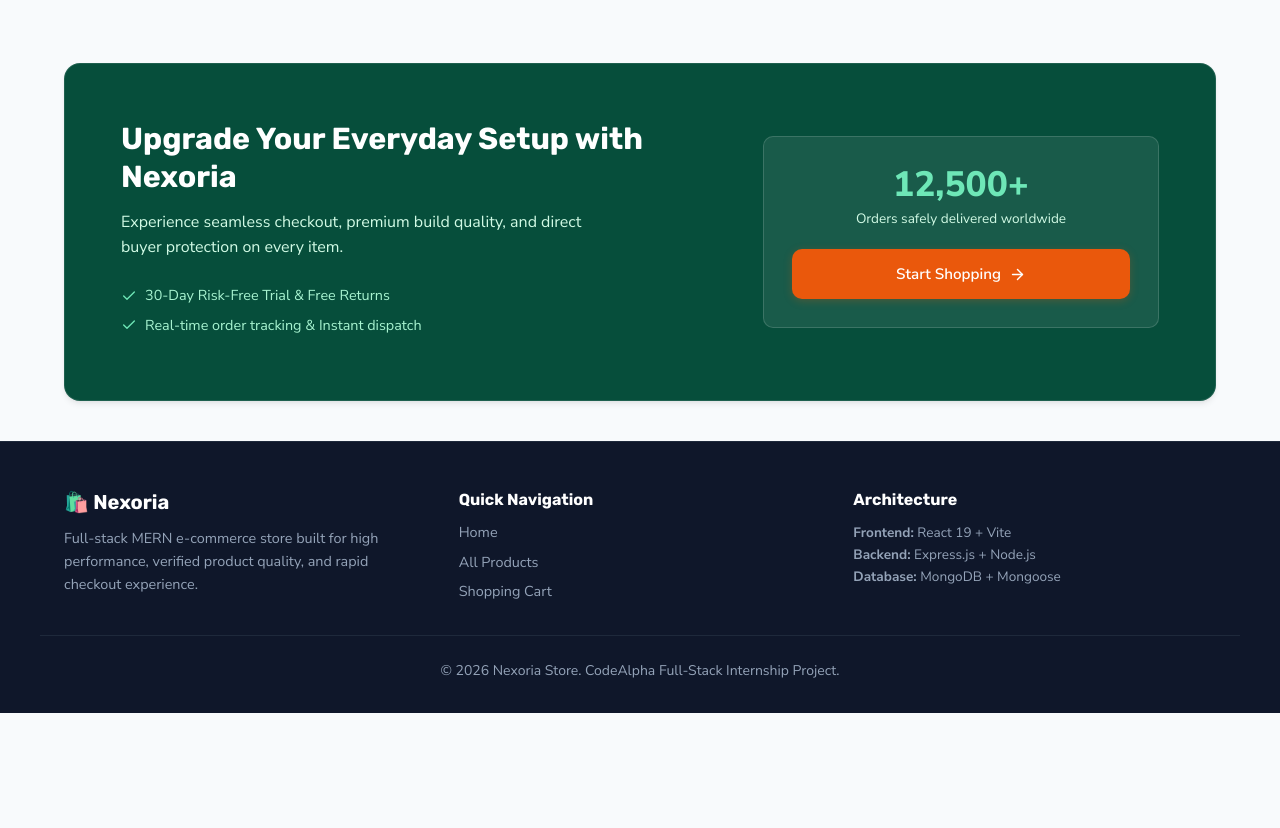
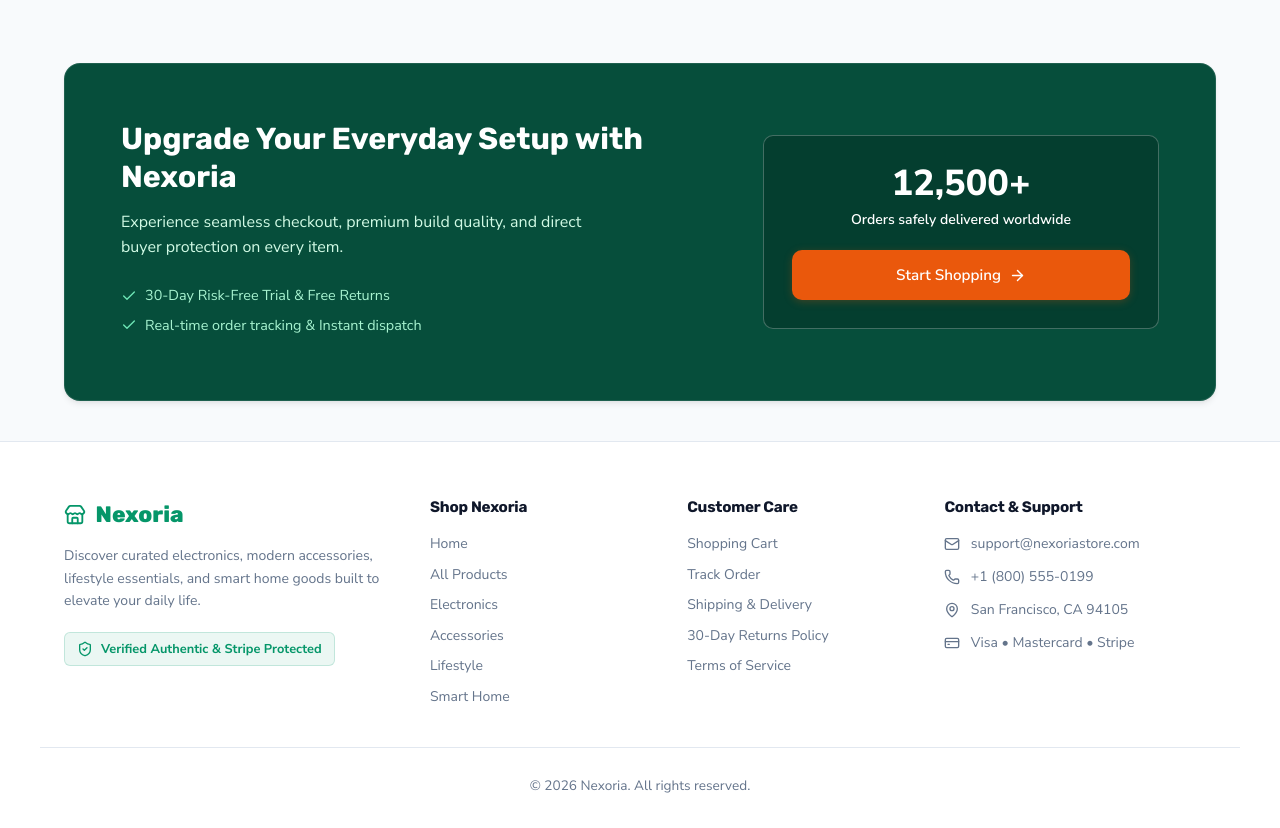
Before and after one commit to code-with-saad/CodeAlpha_Nexoria, a React (Vite) app in the folder client/: page / in a window 1280 px wide. Shown: the part 1320-2148 px from the top of the page. Before the commit the page ends 2033 px from the top, so only its background shows below. Built offline with nearby package versions, Linux system fonts and the light colour scheme; no server answers.

Commit message:
Feat: fixed design issues, and removed emojis

```diff
--- a/client/index.html
+++ b/client/index.html
@@ -5,7 +5,7 @@
     <link rel="icon" type="image/svg+xml" href="/vite.svg" />
     <meta name="viewport" content="width=device-width, initial-scale=1.0" />
     <meta name="description" content="Nexoria — Modern Full-Stack MERN E-Commerce Store. Quality products, fast delivery, and premium shopping experience." />
-    <title>Nexoria — E-commerce Store</title>
+    <title>Nexoria | E-commerce Store</title>
 
     <!-- Google Fonts: Rubik & Nunito Sans -->
     <link rel="preconnect" href="https://fonts.googleapis.com">
--- a/client/src/components/Footer.jsx
+++ b/client/src/components/Footer.jsx
@@ -1,40 +1,77 @@
 import React from 'react';
 import { Link } from 'react-router-dom';
+import { Store, Mail, Phone, MapPin, ShieldCheck, CreditCard, Heart } from 'lucide-react';
 
 export default function Footer() {
   return (
     <footer className="footer">
-      <div className="container" style={{ display: 'grid', gridTemplateColumns: 'repeat(auto-fit, minmax(220px, 1fr))', gap: '2rem', marginBottom: '2rem' }}>
-        <div>
-          <h3 style={{ color: '#ffffff', fontSize: '1.25rem', marginBottom: '0.75rem', display: 'flex', alignItems: 'center', gap: '0.5rem' }}>
-            🛍️ Nexoria
-          </h3>
-          <p style={{ fontSize: '0.9rem', lineHeight: '1.6', color: '#94a3b8' }}>
-            Full-stack MERN e-commerce store built for high performance, verified product quality, and rapid checkout experience.
+      <div className="container footer-grid">
+        {/* BRAND & ABOUT */}
+        <div className="footer-col">
+          <div className="footer-brand">
+            <Store size={22} className="footer-brand-icon" />
+            <span>Nexoria</span>
+          </div>
+          <p className="footer-desc">
+            Discover curated electronics, modern accessories, lifestyle essentials, and smart home goods built to elevate your daily life.
           </p>
+          <div className="footer-trust-badge">
+            <ShieldCheck size={16} />
+            <span>Verified Authentic &amp; Stripe Protected</span>
+          </div>
         </div>
 
-        <div>
-          <h4 style={{ color: '#ffffff', fontSize: '1rem', marginBottom: '0.75rem' }}>Quick Navigation</h4>
-          <ul style={{ listStyle: 'none', display: 'flex', flexDirection: 'column', gap: '0.5rem', fontSize: '0.9rem' }}>
-            <li><Link to="/" style={{ color: '#94a3b8', transition: 'color 0.2s' }}>Home</Link></li>
-            <li><Link to="/products" style={{ color: '#94a3b8', transition: 'color 0.2s' }}>All Products</Link></li>
-            <li><Link to="/cart" style={{ color: '#94a3b8', transition: 'color 0.2s' }}>Shopping Cart</Link></li>
+        {/* QUICK LINKS */}
+        <div className="footer-col">
+          <h4 className="footer-heading">Shop Nexoria</h4>
+          <ul className="footer-links">
+            <li><Link to="/">Home</Link></li>
+            <li><Link to="/products">All Products</Link></li>
+            <li><Link to="/products?category=Electronics">Electronics</Link></li>
+            <li><Link to="/products?category=Accessories">Accessories</Link></li>
+            <li><Link to="/products?category=Lifestyle">Lifestyle</Link></li>
+            <li><Link to="/products?category=Home">Smart Home</Link></li>
           </ul>
         </div>
 
-        <div>
-          <h4 style={{ color: '#ffffff', fontSize: '1rem', marginBottom: '0.75rem' }}>Architecture</h4>
-          <p style={{ fontSize: '0.85rem', color: '#94a3b8', lineHeight: '1.6' }}>
-            <strong>Frontend:</strong> React 19 + Vite<br />
-            <strong>Backend:</strong> Express.js + Node.js<br />
-            <strong>Database:</strong> MongoDB + Mongoose
-          </p>
+        {/* CUSTOMER CARE */}
+        <div className="footer-col">
+          <h4 className="footer-heading">Customer Care</h4>
+          <ul className="footer-links">
+            <li><Link to="/cart">Shopping Cart</Link></li>
+            <li><Link to="/orders">Track Order</Link></li>
+            <li><Link to="/products">Shipping &amp; Delivery</Link></li>
+            <li><Link to="/products">30-Day Returns Policy</Link></li>
+            <li><Link to="/products">Terms of Service</Link></li>
+          </ul>
+        </div>
+
+        {/* CONTACT & SUPPORT */}
+        <div className="footer-col">
+          <h4 className="footer-heading">Contact &amp; Support</h4>
+          <ul className="footer-contact-list">
+            <li>
+              <Mail size={16} />
+              <span>support@nexoriastore.com</span>
+            </li>
+            <li>
+              <Phone size={16} />
+              <span>+1 (800) 555-0199</span>
+            </li>
+            <li>
+              <MapPin size={16} />
+              <span>San Francisco, CA 94105</span>
+            </li>
+            <li>
+              <CreditCard size={16} />
+              <span>Visa &bull; Mastercard &bull; Stripe</span>
+            </li>
+          </ul>
         </div>
       </div>
 
       <div className="container footer-bottom">
-        <p>© {new Date().getFullYear()} Nexoria Store. CodeAlpha Full-Stack Internship Project.</p>
+        <p>&copy; {new Date().getFullYear()} Nexoria. All rights reserved.</p>
       </div>
     </footer>
   );
--- a/client/src/components/Navbar.jsx
+++ b/client/src/components/Navbar.jsx
@@ -37,7 +37,6 @@
         <Link to="/" className="brand-logo">
           <Store size={24} />
           Nexoria
-          <span className="brand-badge">MERN</span>
         </Link>
 
         {/* NAV LINKS */}
--- a/client/src/index.css
+++ b/client/src/index.css
@@ -307,15 +307,14 @@
   display: inline-flex;
   align-items: center;
   gap: 0.5rem;
-  background: rgba(255, 255, 255, 0.12);
-  backdrop-filter: blur(8px);
-  padding: 0.4rem 1rem;
+  background: rgba(0, 0, 0, 0.25);
+  padding: 0.45rem 1.1rem;
   border-radius: var(--radius-full);
   margin-bottom: 1.5rem;
   font-size: 0.85rem;
-  font-weight: 600;
-  border: 1px solid rgba(255, 255, 255, 0.2);
-  color: #a7f3d0;
+  font-weight: 700;
+  border: 1px solid rgba(255, 255, 255, 0.25);
+  color: #ffffff;
 }
 
 .hero-title {
@@ -500,9 +499,11 @@
   border-color: #0d3826;
 }
 
+
+
 .cta-stat-card {
-  background: rgba(255, 255, 255, 0.08);
-  border: 1px solid rgba(255, 255, 255, 0.15);
+  background: rgba(0, 0, 0, 0.2);
+  border: 1px solid rgba(255, 255, 255, 0.25);
   border-radius: var(--radius-md);
   padding: 1.75rem;
   text-align: center;
@@ -514,17 +515,26 @@
 }
 
 .cta-stat-num {
-  font-size: 2.2rem;
+  font-size: 2.25rem;
   font-weight: 800;
-  color: #6ee7b7;
+  color: #ffffff;
   line-height: 1.1;
   margin-bottom: 0.35rem;
 }
 
+[data-theme="dark"] .cta-stat-num {
+  color: #6bfacd;
+}
+
 .cta-stat-label {
-  font-size: 0.85rem;
-  color: #d1fae5;
+  font-size: 0.875rem;
+  font-weight: 600;
+  color: #ffffff;
   margin-bottom: 1.25rem;
+}
+
+[data-theme="dark"] .cta-stat-label {
+  color: #b3f9e7;
 }
 
 @media (max-width: 840px) {
@@ -1148,16 +1158,141 @@
 
 /* Footer */
 .footer {
-  background-color: #0f172a;
-  color: #94a3b8;
-  padding: 3rem 0 2rem;
-  border-top: 1px solid #1e293b;
+  background-color: var(--color-card);
+  color: var(--color-muted-text);
+  padding: 3.5rem 0 2rem;
+  border-top: 1px solid var(--color-border);
   margin-top: auto;
+  transition: background-color var(--transition-normal), border-color var(--transition-normal);
+}
+
+.footer-grid {
+  display: grid;
+  grid-template-columns: 1.5fr 1fr 1fr 1.25fr;
+  gap: 2.5rem;
+  margin-bottom: 2.5rem;
+}
+
+@media (max-width: 900px) {
+  .footer-grid {
+    grid-template-columns: repeat(2, 1fr);
+  }
+}
+
+@media (max-width: 540px) {
+  .footer-grid {
+    grid-template-columns: 1fr;
+  }
+}
+
+.footer-col {
+  display: flex;
+  flex-direction: column;
+}
+
+.footer-brand {
+  display: flex;
+  align-items: center;
+  gap: 0.6rem;
+  font-family: var(--font-heading);
+  font-size: 1.4rem;
+  font-weight: 800;
+  color: var(--color-primary);
+  margin-bottom: 0.85rem;
+}
+
+.footer-brand-icon {
+  color: var(--color-primary);
+}
+
+.footer-desc {
+  font-size: 0.875rem;
+  line-height: 1.6;
+  color: var(--color-muted-text);
+  margin-bottom: 1.25rem;
+}
+
+.footer-trust-badge {
+  display: inline-flex;
+  align-items: center;
+  gap: 0.5rem;
+  font-size: 0.8rem;
+  font-weight: 700;
+  color: var(--color-primary);
+  background: rgba(5, 150, 105, 0.08);
+  padding: 0.4rem 0.75rem;
+  border-radius: var(--radius-sm);
+  border: 1px solid rgba(5, 150, 105, 0.18);
+  width: fit-content;
+}
+
+[data-theme="dark"] .footer-trust-badge {
+  background: rgba(107, 250, 205, 0.1);
+  border-color: rgba(107, 250, 205, 0.2);
+  color: var(--color-primary);
+}
+
+.footer-heading {
+  font-size: 0.95rem;
+  font-weight: 700;
+  color: var(--color-foreground);
+  margin-bottom: 1rem;
+  letter-spacing: -0.2px;
+}
+
+.footer-links {
+  list-style: none;
+  display: flex;
+  flex-direction: column;
+  gap: 0.6rem;
+  font-size: 0.875rem;
+}
+
+.footer-links a {
+  color: var(--color-muted-text);
+  transition: color var(--transition-fast);
+}
+
+.footer-links a:hover {
+  color: var(--color-primary);
+}
+
+.footer-contact-list {
+  list-style: none;
+  display: flex;
+  flex-direction: column;
+  gap: 0.75rem;
+  font-size: 0.875rem;
+  color: var(--color-muted-text);
+}
+
+.footer-contact-list li {
+  display: flex;
+  align-items: center;
+  gap: 0.65rem;
 }
 
 .footer-bottom {
   text-align: center;
-  font-size: 0.875rem;
-  padding-top: 1.5rem;
-  border-top: 1px solid #1e293b;
+  font-size: 0.85rem;
+  color: var(--color-muted-text);
+  padding-top: 1.75rem;
+  border-top: 1px solid var(--color-border);
 }
+
+[data-theme="dark"] .footer {
+  background-color: #010a06;
+  border-top-color: #0d3826;
+  color: #a7f3d0;
+}
+
+[data-theme="dark"] .footer-desc,
+[data-theme="dark"] .footer-links a,
+[data-theme="dark"] .footer-contact-list,
+[data-theme="dark"] .footer-bottom {
+  color: #a7f3d0;
+}
+
+[data-theme="dark"] .footer-links a:hover {
+  color: var(--color-primary);
+}
--- a/client/src/pages/NotFoundPage.jsx
+++ b/client/src/pages/NotFoundPage.jsx
@@ -1,16 +1,19 @@
 import React from 'react';
 import { Link } from 'react-router-dom';
+import { Search, ArrowRight } from 'lucide-react';
 
 export default function NotFoundPage() {
   return (
     <div className="not-found-page" style={{ textAlign: 'center', padding: '5rem 1rem' }}>
-      <div style={{ fontSize: '4rem', marginBottom: '1rem' }}>🔍</div>
-      <h1 style={{ fontSize: '2.5rem', marginBottom: '0.75rem', color: 'var(--color-primary)' }}>404 - Page Not Found</h1>
+      <div style={{ display: 'inline-flex', padding: '1.25rem', background: 'var(--color-muted)', borderRadius: '50%', marginBottom: '1.5rem' }}>
+        <Search size={48} color="var(--color-primary)" />
+      </div>
+      <h1 style={{ fontSize: '2.5rem', marginBottom: '0.75rem', color: 'var(--color-foreground)' }}>404 - Page Not Found</h1>
       <p style={{ color: 'var(--color-muted-text)', maxWidth: '480px', margin: '0 auto 2rem' }}>
         The page you are looking for does not exist or has been moved.
       </p>
-      <Link to="/" className="btn btn-primary">
-        Back to Home
+      <Link to="/" className="btn btn-primary" style={{ padding: '0.85rem 2rem' }}>
+        Back to Home <ArrowRight size={17} />
       </Link>
     </div>
   );
```
Also changed, not shown: client/src/pages/CartPage.jsx (+13 -10 lines), client/src/pages/CheckoutPage.jsx (+19 -12 lines), client/src/pages/OrderConfirmationPage.jsx (+8 -3 lines), client/src/pages/OrderHistoryPage.jsx (+8 -4 lines), 1 other file (tests, documents, lock files or other folders).
